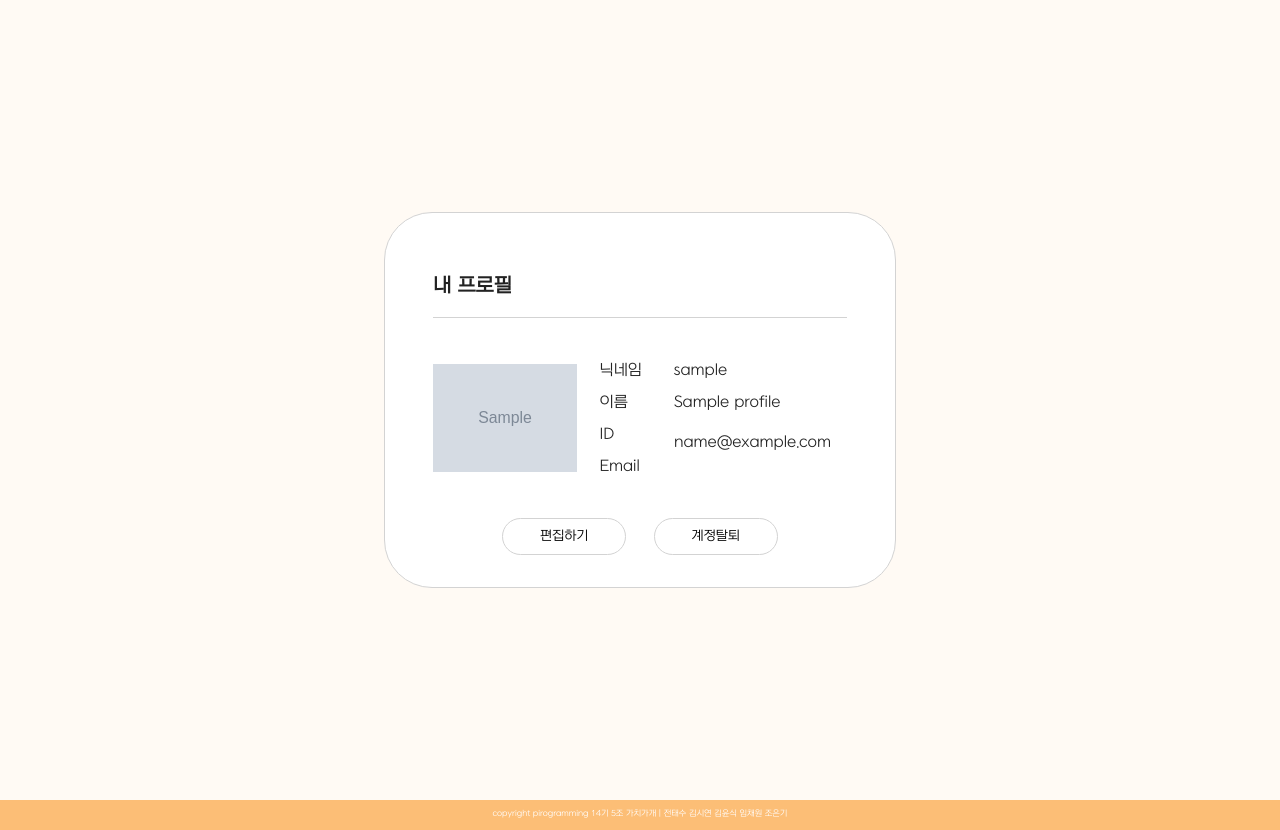
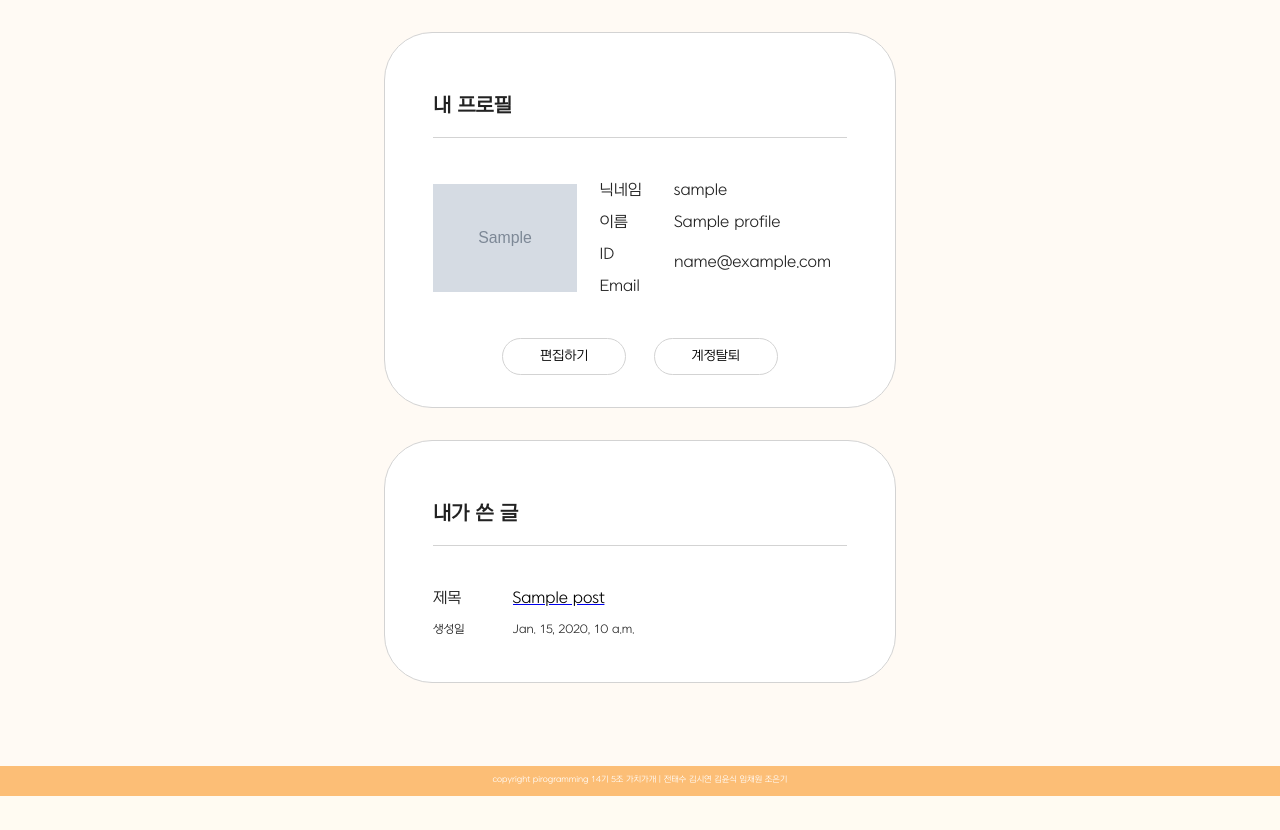
Before and after one commit to ksiyeon27/piro14dogotogether, a Django app: template accounts/templates/accounts/profile.html in a window 1280 px wide. Shown: the part 75-905 px from the top of the page. After the commit the page ends 871 px from the top, so only its background shows below. Run offline with Django 3.2, Linux system fonts and the light colour scheme; the template is opened without the code that fills it: most values are stand-ins (such as "Sample title", 1, 10 or a date in 2020); grey boxes marked "Sample" are stand-in pictures; some libraries are stand-ins or nearby versions.

Commit message:
post form, mypage

```diff
--- a/accounts/static/accounts/profile.css
+++ b/accounts/static/accounts/profile.css
@@ -1,61 +1,61 @@
 .main_container {
-    display:flex;
-    height:100%;
-    width:100%;
+  display: flex;
+  width: 100%;
   justify-content: center;
-    align-items:center;
+  align-items: center;
+  margin: 2rem 0;
 }
 
 .header_text {
   margin: 2rem auto;
   border-bottom: 1px solid lightgray;
-    text-align:left;
-    padding-bottom:1.3rem;
+  text-align: left;
+  padding-bottom: 1.3rem;
   font-size: 1.2rem;
-    font-weight:700;
+  font-weight: 700;
 }
 
 .container_flex {
-    display:flex;
-    justify-content:space-between;
-    align-items:center;
+  display: flex;
+  justify-content: space-between;
+  align-items: center;
   margin-bottom: 2rem;
 }
 
 .image_container {
-    margin-right:1rem;
+  margin-right: 1rem;
 }
 
 .information_container {
-    display:flex;
+  display: flex;
   padding-right: 1rem;
 }
 
 .label_box {
-    text-align:left;
+  text-align: left;
+  width: 100%;
   margin-right: 2rem;
-    width:100%;
 }
 
 .label_box p {
   margin-top: 0.5rem;
   margin-bottom: 0.5rem;
-    font-weight:500;
-    overflow:hidden;
-    text-overflow:ellipsis;
-    white-space:nowrap;
+  font-weight: 500;
+  overflow: hidden;
+  text-overflow: ellipsis;
+  white-space: nowrap;
 }
 
 .field_box {
-    text-align:left;
+  text-align: left;
 }
 
 .field_box p {
   margin-top: 0.5rem;
   margin-bottom: 0.5rem;
-    overflow:hidden;
-    text-overflow:ellipsis;
-    white-space:nowrap;
+  overflow: hidden;
+  text-overflow: ellipsis;
+  white-space: nowrap;
 }
 
 /* 편집하기 및 계정탈퇴 버튼 */
@@ -63,80 +63,111 @@
   display: inline-block;
   margin: 0 0.7rem;
   width: 30%;
-    border:1px solid lightgray;
-    border-radius:20rem;
+  border: 1px solid lightgray;
+  border-radius: 20rem;
   box-sizing: border-box;
-    color:black;
-    text-decoration:none;
+  color: black;
+  text-decoration: none;
   padding: 0.7rem 0.5rem;
-    font-size:0.8rem;
+  font-size: 0.8rem;
 }
 
 .far {
-    font-size:80px;
-    background-color:lightgray;
+  font-size: 80px;
+  background-color: lightgray;
   padding: 2rem;
   border-radius: 2rem;
-    color:gray;
+  color: gray;
 }
 
 .none_img {
   margin: 2rem auto;
 }
 
+/* 내가 쓴 글 모아보기 */
+.sub_container {
+  display: flex;
+  width: 100%;
+  justify-content: center;
+  align-items: center;
+  margin-bottom: 2rem;
+}
+.myposts_container .post_created_at {
+  font-size: 0.7rem;
+}
+.myposts_container .created_at_label {
+  font-size: 0.7rem;
+}
+.myposts_container .post_title {
+  color: black;
+}
+.myposts_label_box {
+  text-align: left;
+  width: 20%;
+}
 
-@media screen and (min-width:1024px) {
-    .profile_container {
-        border:1px solid lightgray;
+.myposts_label_box p {
+  margin-top: 0.5rem;
+  margin-bottom: 0.5rem;
+  font-weight: 500;
+  overflow: hidden;
+  text-overflow: ellipsis;
+  white-space: nowrap;
+}
+@media screen and (min-width: 1024px) {
+  .profile_container,
+  .myposts_container {
+    border: 1px solid lightgray;
     box-sizing: border-box;
     border-radius: 3rem;
-        width:40%;
+    width: 40%;
     padding: 2rem 3rem;
-        background-color:white;
+    background-color: white;
   }
 }
 
-@media screen and (min-width:768px) and (max-width:1024px){
-    .profile_container {
-        border:1px solid lightgray;
+@media screen and (min-width: 768px) and (max-width: 1024px) {
+  .profile_container,
+  .myposts_container {
+    border: 1px solid lightgray;
     box-sizing: border-box;
     border-radius: 3rem;
-        width:55%;
+    width: 55%;
     padding: 2rem 3rem;
-        background-color:white;
+    background-color: white;
   }
 }
 
-@media screen and (min-width:480px) and (max-width:768px){
-    .profile_container {
-        border:1px solid lightgray;
+@media screen and (min-width: 480px) and (max-width: 768px) {
+  .profile_container,
+  .myposts_container {
+    border: 1px solid lightgray;
     box-sizing: border-box;
     border-radius: 3rem;
-        width:90%;
+    width: 90%;
     padding: 2rem 3rem;
-        background-color:white;
+    background-color: white;
   }
 }
 
-@media screen and (max-width:480px){
-    .profile_container {
-        border:1px solid lightgray;
+@media screen and (max-width: 480px) {
+  .profile_container,
+  .myposts_container {
+    border: 1px solid lightgray;
     box-sizing: border-box;
     border-radius: 3rem;
-        width:98%;
+    width: 98%;
     padding: 1rem 1.5rem;
-        background-color:white;
+    background-color: white;
   }
 
   .header_text {
-        font-size: 1.0rem;
+    font-size: 1rem;
   }
-
 
   .label_box {
     margin-right: 1rem;
   }
-
 
   .label_box p {
     font-size: 0.7rem;
--- a/accounts/templates/accounts/profile.html
+++ b/accounts/templates/accounts/profile.html
@@ -36,5 +36,31 @@
             <a class="profile_edit" href="{% url 'accounts:profile_edit' %}">편집하기</a>
             <a class="profile_edit" href="{% url 'accounts:user_delete' %}">계정탈퇴</a>
         </div>
+
     </div>
+
+    <div class="sub_container">
+        <div class="myposts_container">
+            <div class="header_text"><strong>내가 쓴 글</strong></div>
+            <div class="myposts_posts">
+                {% for post in myposts %}
+                <div class="information_container">
+                    <div class="myposts_label_box">
+                        <p class="title_label">제목</p>
+                        <p class="created_at_label">생성일</p>
+
+                    </div>
+                    <div class="field_box">
+                        <a href="{{ post.get_absolute_url }}"><p class="post_title">{{post.title}}</p></a>
+                        <p class="post_created_at">{{ post.created_at }}</p>
+
+                    </div>
+                    <br>
+                </div>
+                {% endfor %}
+            </div>
+        </div>
+    </div>
+
+
 {% endblock %}
--- a/accounts/views.py
+++ b/accounts/views.py
@@ -119,9 +119,12 @@ def signup(request):
 
 @login_required
 def profile(request):
+    myposts = Post.objects.filter(owner=request.user)
     profile = Profile.objects.get(user=request.user)
-    ctx = {'profile':profile}
+    ctx = {'profile':profile, 'myposts':myposts}
     return render(request, 'accounts/profile.html', ctx)
+
+
 
 @login_required
 def profile_edit(request):
--- a/blog/templates/blog/post_form.html
+++ b/blog/templates/blog/post_form.html
@@ -34,6 +34,7 @@
 
                 <input class="upload-name" value="" disabled="disabled">
                 <label class="file-upload-button" for="id_image">이미지 선택</label>
+
                 {{ form.image|add_class:"form-control"|add_class:"image-input"|attr:"autofocus"}}
             </div>
 
@@ -58,4 +59,7 @@
 {% block script %}
     <script type="text/javascript"
     src="{% static 'blog/js/post_create.js' %}" ></script>
+    <script>
+
+    </script>
 {% endblock %}
--- a/piroproject/templates/base.html
+++ b/piroproject/templates/base.html
@@ -28,7 +28,7 @@
             <li><a href="{% url 'blog:post_list' %}">물어보개</a></li>
             <li><a href="{% url 'faq:qna' %}">알아보개</a></li>
             <li><a href="{% url 'accounts:logout' %}" onclick="return confirm('로그아웃 하시겠습니까?');">로그아웃</a></li>
-            <li><a href="{% url 'accounts:profile' %}">내프로필</a></li>
+            <li><a href="{% url 'accounts:profile' %}">마이페이지</a></li>
         {% else %}
             <li><a href="{% url 'map:showmap'%}">같이가개</a></li>
             <li><a href="{% url 'calculator:firstpage' %}">참고하개</a></li>
```
Also changed, not shown: blog/static/blog/css/post_create.css (+21 -4 lines), blog/static/blog/js/post_create.js (+7 -0 lines). Lines whose indentation alone changed are shown as unchanged.
